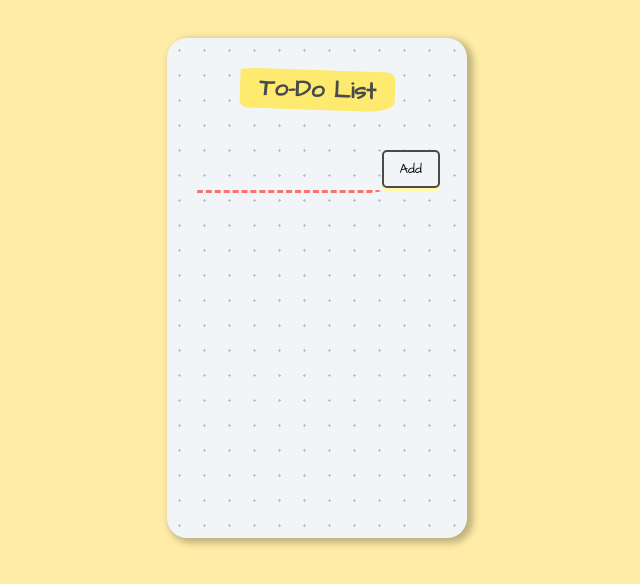
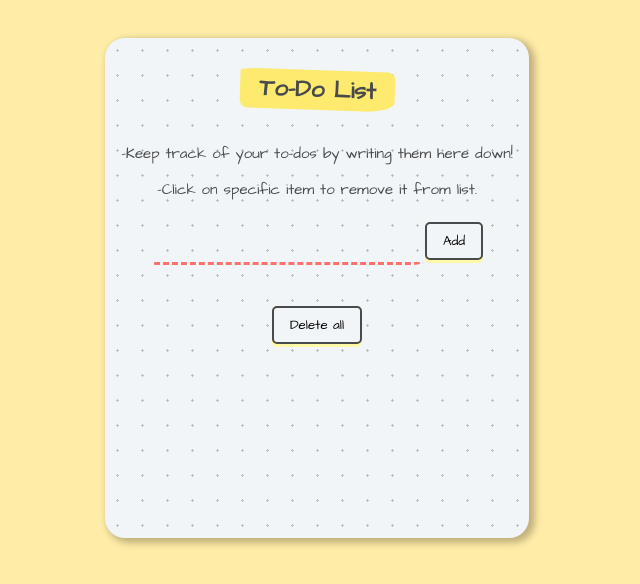
Before and after one commit to sebas524/to-do-list, a React (Vite) app: page / in a window 1280 px wide. Shown: the top 584 px of the page, without its empty margins (323-963 px from the left). Built offline with nearby package versions, Linux system fonts and the light colour scheme.

Commit message:
add delete all  and instructions

```diff
--- a/src/components/App.jsx
+++ b/src/components/App.jsx
@@ -35,6 +35,15 @@ function App() {
     });
   };
 
+  const clearAll = () => {
+    if (listOfItemsInToDo.length === 0) {
+      editWarningObject(true, "danger", "List has no items...");
+    } else {
+      editWarningObject(true, "danger", "list has been emptied...");
+      setListOfItemsInToDo([]);
+    }
+  };
+
   return (
     <div className="container">
       <div className="heading">
@@ -46,6 +55,7 @@ function App() {
         editWarningObject={editWarningObject}
         listOfItemsInToDo={listOfItemsInToDo}
       ></InputArea>
+
       <div>
         <ul>
           {listOfItemsInToDo.map((toDoItem, index) => {
@@ -60,6 +70,9 @@ function App() {
           })}
         </ul>
       </div>
+      <button onClick={clearAll}>
+        <span> Delete all</span>
+      </button>
     </div>
   );
 }
--- a/src/components/InputArea.jsx
+++ b/src/components/InputArea.jsx
@@ -14,6 +14,11 @@ export default function InputArea({
   };
   return (
     <div className="form">
+      <div className="instructions">
+        <p>-Keep track of your to-dos by writing them here down!</p>
+        <p>-Click on specific item to remove it from list.</p>
+      </div>
+
       {warning.show && (
         <Warning
           {...warning}
--- a/src/index.css
+++ b/src/index.css
@@ -38,6 +38,10 @@ body {
   border-radius: 20% 5% 20% 5%/5% 20% 25% 20%;
   background-color: #fdea6e;
   font-size: 1.5rem;
+}
+
+.instructions {
+  font-size: 15px;
 }
 
 .warning {
```
